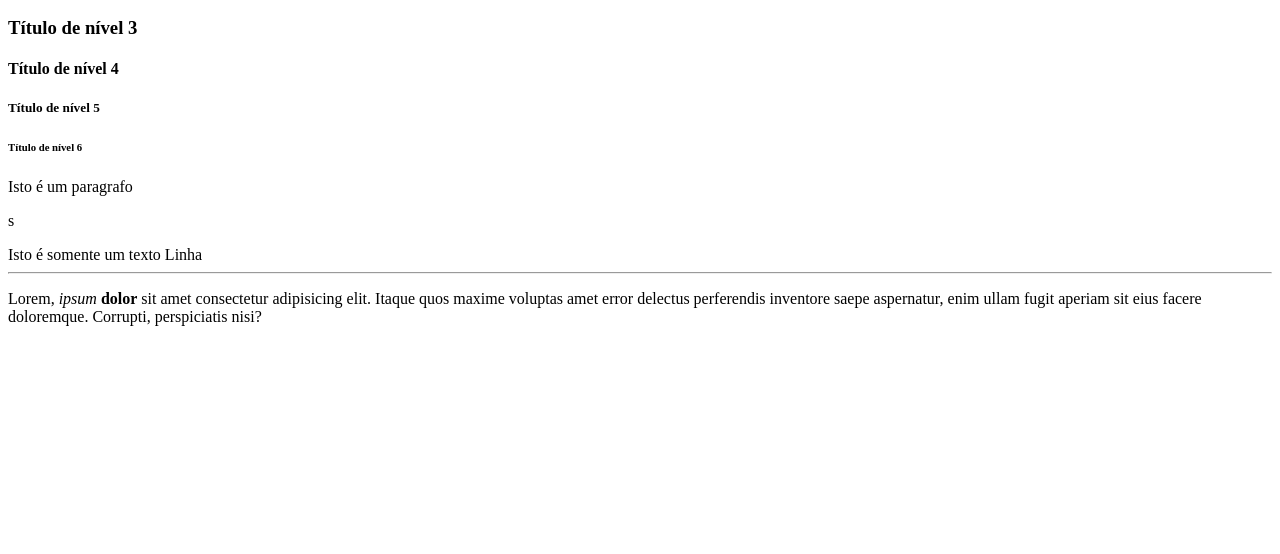
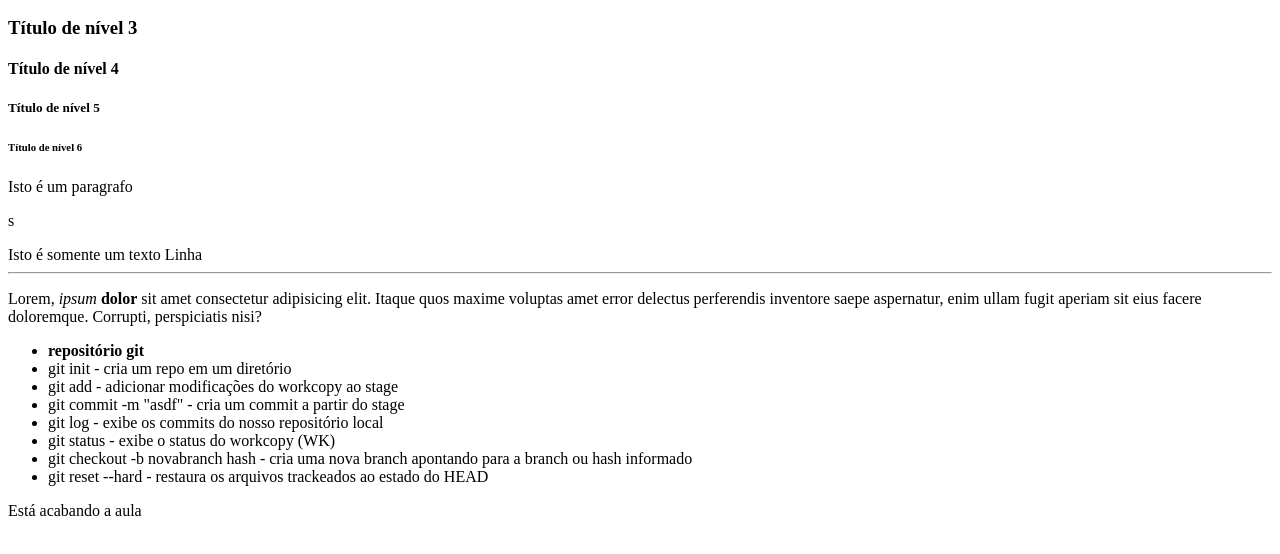
Before and after one commit to mendesanabeatrz/web, a plain HTML site: page index.html in a window 1280 px wide. Shown: the part 110-664 px from the top of the page. Drawn offline with Linux system fonts and the light colour scheme.

Commit message:
modiifcacao boa noite e listas

```diff
--- a/index.html
+++ b/index.html
@@ -17,6 +17,18 @@
     <span>Isto é somente um texto</span><span> Linha</span>
     <hr>
     <p>Lorem, <em>ipsum</em> <strong>dolor</strong> sit amet consectetur adipisicing elit. Itaque quos maxime voluptas amet error delectus perferendis inventore saepe aspernatur, enim ullam fugit aperiam sit eius facere doloremque. Corrupti, perspiciatis nisi?</p>
+    <ul>
+        <li><strong>repositório git</strong></li>
+        <li>git init - cria um repo em um diretório</li>
+        <li>git add - adicionar modificações do workcopy ao stage</li>
+        <li>git commit -m "asdf" - cria um commit a partir do stage</li>
+        <li>git log - exibe os commits do nosso repositório local</li>
+        <li>git status - exibe o status do workcopy (WK)</li>
+        <li>git checkout -b novabranch hash - cria uma nova branch apontando para a branch ou hash informado </li>
+        <li>git reset --hard - restaura os arquivos trackeados ao estado do HEAD</li>
 
+    </ul>
+
+    <p>Está acabando a aula </p>
 </body>
 </html>
```
